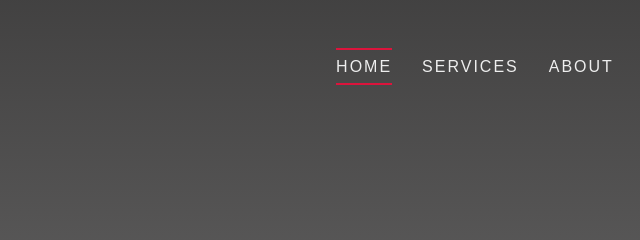
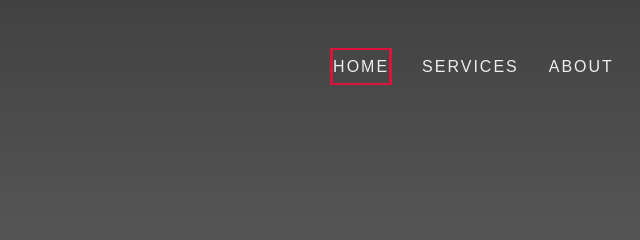
Before and after one commit to naneeta1/Internship-Naneeta, a plain HTML site: page index.html in a window 1280 px wide. In both pictures the pointer is over the link "HOME". Shown: the top 240 px of the page, 452-1092 px from the left. Drawn offline with Linux system fonts and the light colour scheme.

Commit message:
Border added

```diff
--- a/css/index.css
+++ b/css/index.css
@@ -100,6 +100,10 @@ nav ul li a::before{
     top:0;
 
 }
+nav ul li a:hover{
+    border-left : 3px solid crimson;
+    border-right : 3px solid crimson;
+}
 nav ul li a::after{
     bottom:0;
 }
```
